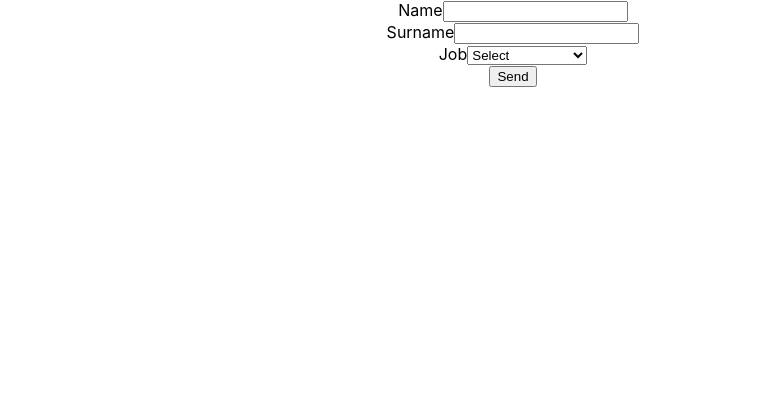
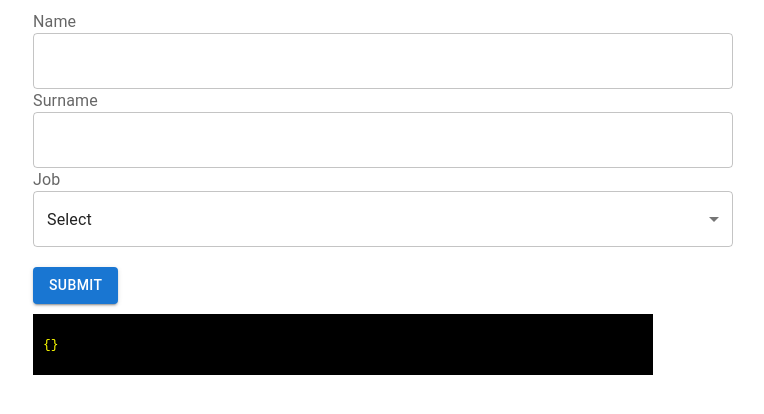
Before and after one commit to martins-a/react-samples-martins-a, a React (Create React App) app in the folder form-samples/: page / in a window 1280 px wide. Shown: the top 414 px of the page, without its empty margins (127-891 px from the left). Built offline with nearby package versions, Linux system fonts and the light colour scheme.

Commit message:
More material fields for formik

```diff
--- a/form-samples/package.json
+++ b/form-samples/package.json
@@ -3,6 +3,9 @@
   "version": "0.1.0",
   "private": true,
   "dependencies": {
+    "@emotion/react": "^11.8.1",
+    "@emotion/styled": "^11.8.1",
+    "@mui/material": "^5.4.4",
     "@testing-library/jest-dom": "^5.16.2",
     "@testing-library/react": "^12.1.3",
     "@testing-library/user-event": "^13.5.0",
--- a/form-samples/src/App.css
+++ b/form-samples/src/App.css
@@ -1,38 +1,6 @@
 .App {
-  text-align: center;
+  width: 1000px;
+  display: flex;
+  justify-content: center;
+  padding: 10px;
 }
-
-.App-logo {
-  height: 40vmin;
-  pointer-events: none;
-}
-
-@media (prefers-reduced-motion: no-preference) {
-  .App-logo {
-    animation: App-logo-spin infinite 20s linear;
-  }
-}
-
-.App-header {
-  background-color: #282c34;
-  min-height: 100vh;
-  display: flex;
-  flex-direction: column;
-  align-items: center;
-  justify-content: center;
-  font-size: calc(10px + 2vmin);
-  color: white;
-}
-
-.App-link {
-  color: #61dafb;
-}
-
-@keyframes App-logo-spin {
-  from {
-    transform: rotate(0deg);
-  }
-  to {
-    transform: rotate(360deg);
-  }
-}
--- a/form-samples/src/App.js
+++ b/form-samples/src/App.js
@@ -4,6 +4,7 @@ import FormikWithHooks from './components/formik-simple-samples/FormikWithHooks'
 import FormikWithHooks2 from './components/formik-simple-samples/FormikWithHooks2';
 import VanillaForm from './components/vanilla-approach/VanillaForm';
 import FormikWithCustomFields from './components/formik-with-custom-fields/FormikWithCustomFields';
+import FormikWithMaterial from './components/formik-with-material/FormikWithMaterial';
 
 function App() {
   return (
@@ -12,7 +13,8 @@ function App() {
       {/* <FormikSimpleForm /> */}
       {/* <FormikWithHooks /> */}
       {/* <FormikWithHooks2 /> */}
-      <FormikWithCustomFields />
+      {/* <FormikWithCustomFields /> */}
+      <FormikWithMaterial />
     </div>
   );
 }
--- /dev/null
+++ b/form-samples/src/components/formik-with-material/FormikWithMaterial.css
@@ -0,0 +1,19 @@
+.form-wrapper {
+    width: 700px;
+    display: flex;
+    flex-direction: column;
+    align-items: flex-start;
+}
+
+.submit-btn {
+    margin-top: 20px;
+}
+
+.values-debugger {
+    background-color: black;
+    color: yellow;
+    width: 600px;
+    margin-top: 10px;
+    padding: 10px;
+    overflow: auto;
+}
--- /dev/null
+++ b/form-samples/src/components/formik-with-material/FormikWithMaterial.jsx
@@ -0,0 +1,54 @@
+import { Form, Formik } from "formik";
+import MaterialTextField from "./material-inputs/MaterialTextField";
+import * as Yup from "yup";
+import Button from "@mui/material/Button";
+import "./FormikWithMaterial.css";
+import { useState } from "react";
+import MaterialSelectField from "./material-inputs/MaterialSelectField";
+
+export default function FormikWithMaterial() {
+  const [submitedValues, setSubmitedValues] = useState({});
+
+  // this could be so better with TS
+  const jobOptions = {
+    "Select": 0,
+    "QA tester": 1,
+    "Developer": 2,
+  };
+
+  const formProps = {
+    initialValues: {
+      name: "",
+      surname: "",
+      job: jobOptions.Select,
+    },
+    validationSchema: Yup.object({
+      name: Yup.string().required("Required."),
+    }),
+    onSubmit: (values) => {
+      setSubmitedValues(values);
+    },
+  };
+
+  return (
+    <>
+      <div className="form-wrapper">
+        <Formik {...formProps}>
+          <Form>
+            <MaterialTextField name="name" label="Name" />
+            <MaterialTextField name="surname" label="Surname" />
+            <MaterialSelectField name="job" label="Job" options={jobOptions}/>
+            <div className="submit-btn">
+              <Button variant="contained" type="submit">
+                Submit
+              </Button>
+            </div>
+          </Form>
+        </Formik>
+        <div className="values-debugger">
+          <pre>{JSON.stringify(submitedValues, null, 2)}</pre>
+        </div>
+      </div>
+    </>
+  );
+}
--- /dev/null
+++ b/form-samples/src/components/formik-with-material/material-inputs/MaterialSelectField.jsx
@@ -0,0 +1,24 @@
+import { FormLabel, MenuItem, Select } from "@mui/material";
+import { useField } from "formik";
+
+export default function MaterialSelectField({ label, options, ...props }) {
+  const [field, meta] = useField(props);
+
+  return (
+    <>
+      <FormLabel>{label}</FormLabel>
+      <Select
+        fullWidth
+        {...props}
+        {...field}
+        error={meta.touched && Boolean(meta.error)}
+        helperText={meta.touched && meta.error}
+      >
+        {options &&
+          Object.keys(options).map((key) => (
+            <MenuItem value={options[key]}>{key}</MenuItem>
+          ))}
+      </Select>
+    </>
+  );
+}
--- /dev/null
+++ b/form-samples/src/components/formik-with-material/material-inputs/MaterialTextField.jsx
@@ -0,0 +1,21 @@
+import { FormLabel, TextField } from "@mui/material";
+import { useField } from "formik";
+
+export default function MaterialTextField({ label, ...props }) {
+
+    const [field, meta] = useField(props);
+
+    return (
+        <>
+            <FormLabel>{ label }</FormLabel>
+            <TextField
+                fullWidth
+                { ...props }
+                { ...field }
+                error={meta.touched && Boolean(meta.error)}
+                helperText={meta.touched && meta.error}
+            ></TextField>
+        </>
+    )
+
+}
```
Also changed, not shown: 1 other file (tests, documents, lock files or other folders).
